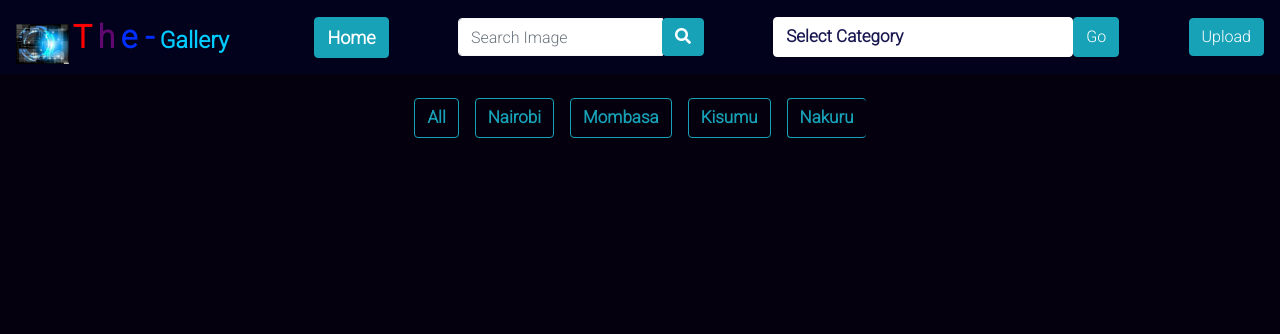
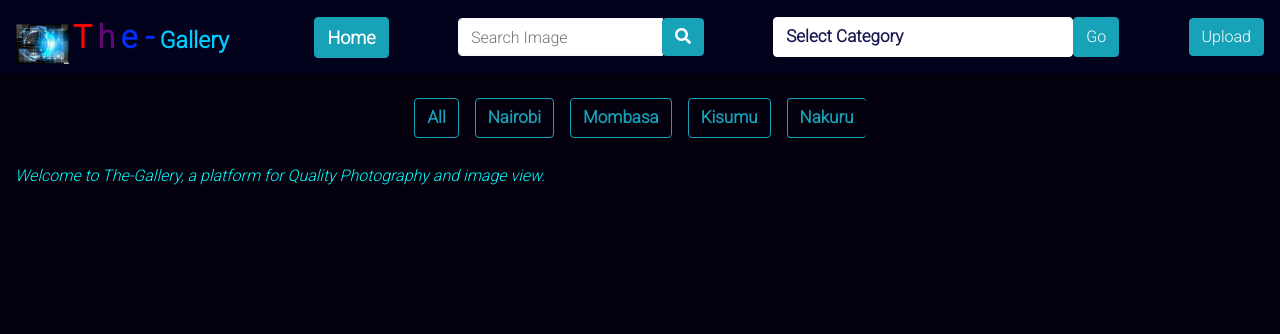
Before and after one commit to omololevy/Gallery, a Django app: page / in a window 1280 px wide. Shown: the top 334 px of the page. Run offline with Django 3.2, Linux system fonts and the light colour scheme; data that the repository does not hold is empty; some libraries are stand-ins or nearby versions.

Commit message:
pillow dependancy and welcome note home template

```diff
--- a/photos/templates/pictures/home.html
+++ b/photos/templates/pictures/home.html
@@ -9,7 +9,7 @@
     <a class="btn btn-outline-info m-2 location-link" href="{% url 'filter_location' 4%}">Nakuru</a>
   </div>
   <br />
-
+<p style="align-items: center; color: aqua; font-style: italic;">Welcome to The-Gallery, a platform for Quality Photography and image view.</p>
   <div class="row p-0 mt-1">
     <div class="img-container p-3">
       {% for picture in pictures %}
--- a/requirements.txt
+++ b/requirements.txt
@@ -6,6 +6,7 @@ Django==3.2
 django-bootstrap3==15.0.0
 django-on-heroku==1.1.2
 gunicorn==20.1.0
+Pillow==8.4.0
 psycopg2-binary==2.9.2
 python-decouple==3.4
 pytz==2021.1
```
